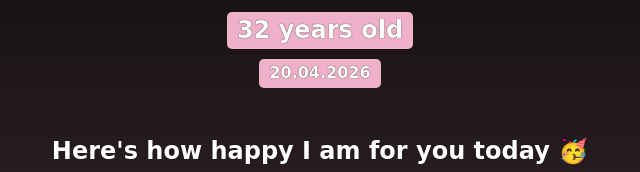
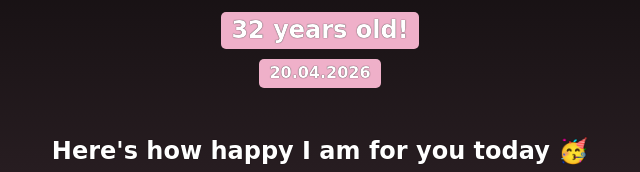
Before and after one commit to Marcellinus001/Birthday-Gift-Site, a website built with Vite: page index.html in a window 1280 px wide. Shown: the part 295-467 px from the top of the page, 320-960 px from the left. Built offline with nearby package versions, Linux system fonts and the light colour scheme; a web font is replaced by a local one.

Commit message:
Update index.html

```diff
--- a/index.html
+++ b/index.html
@@ -9,7 +9,7 @@
         <div id="header">
             <h1>Today is Marcel's birthday 🎉</h1>
             <img id="bff-img" src="https://scontent.frtm1-1.fna.fbcdn.net/v/t39.30808-1/468596524_8705239289589565_3924358663601760790_n.jpg?stp=dst-jpg_s200x200_tt6&_nc_cat=110&ccb=1-7&_nc_sid=1d2534&_nc_ohc=WnmHpNm7utgQ7kNvwEB6_wJ&_nc_oc=AdkvfU2b2puFKbgRvcLamYBObXf9oioZ6eSxVlLX4sCoE74B9XUVO67KaY151s834Y8&_nc_zt=24&_nc_ht=scontent.frtm1-1.fna&_nc_gid=z8PdThoMY2tE5XpBMQDpyQ&oh=00_AftXz5NkkMekdH1GFX-L2DvlJjNOub1KDI2sbDPcD0KRyw&oe=6996B88B">
-            <h2 id="bday-age">32 years old</h2>
+            <h2 id="bday-age">32 years old!</h2>
             <h4 id="bday-date">20.04.2026</h4>
         </div>
 
```
